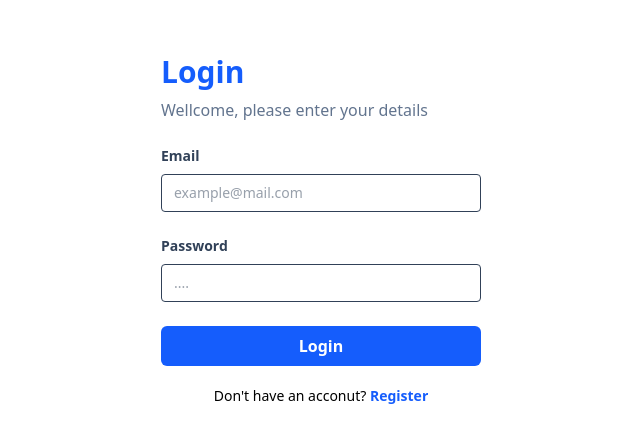
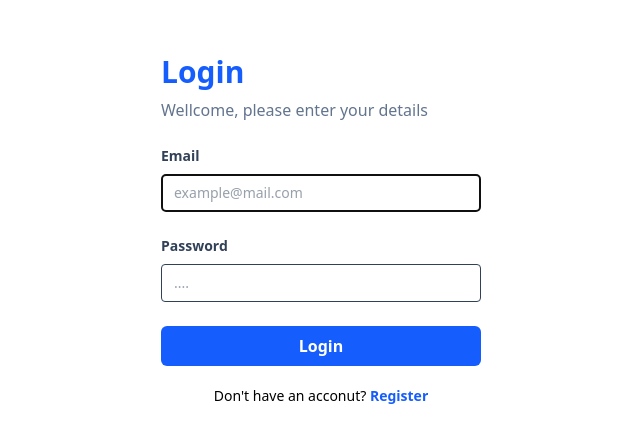
Before and after one commit to andrirynaldi/belajar-react, a React (Vite) app: page /login in a window 1280 px wide. Shown: the part 170-612 px from the top of the page, without its empty margins (319-959 px from the left). Built offline with nearby package versions, Linux system fonts and the light colour scheme.

Commit message:
belajar useRef

```diff
--- a/src/components/Fragments/FormLogin.jsx
+++ b/src/components/Fragments/FormLogin.jsx
@@ -1,3 +1,4 @@
+import { useEffect, useRef } from "react"
 import Button from "../elements/Button"
 import InputForm from "../elements/Input"
 const FormLogin = (props) => {
@@ -9,9 +10,14 @@ const FormLogin = (props) => {
         console.log('login success');
         window.location.href = '/products'
     }
+    const emailRef = useRef(null)
+
+    useEffect(() => {
+        emailRef.current.focus()
+    }, [])
     return (
         <form onSubmit={handleLogin}>
-            <InputForm placeholder='example@mail.com' type='email' name='email' label='Email' htmlFor='email' />
+            <InputForm placeholder='example@mail.com' type='email' name='email' label='Email' htmlFor='email' ref={emailRef} />
             <InputForm placeholder='....' type='password' name='password' label='Password' htmlFor='password' />
             <Button variant="bg-blue-600 w-full" type='submit'>Login</Button>
         </form>
--- a/src/components/elements/Input/Input.jsx
+++ b/src/components/elements/Input/Input.jsx
@@ -1,8 +1,12 @@
-const Input = (props) => {
-    const { placeholder, type, name } = props
-    return (
-        <input type={type} className="text-sm border rounded w-full py-2 px-3 text-slate-700" placeholder={placeholder} name={name} id={name} />
-    )
-}
+import { forwardRef } from "react"
+
+const Input = forwardRef(
+    (props, ref) => {
+        const { placeholder, type, name } = props
+        return (
+            <input type={type} className="text-sm border rounded w-full py-2 px-3 text-slate-700" placeholder={placeholder} name={name} id={name} ref={ref} />
+        )
+    }
+)
 
 export default Input
--- a/src/components/elements/Input/index.jsx
+++ b/src/components/elements/Input/index.jsx
@@ -1,13 +1,16 @@
 import Label from './Label'
 import Input from './Input'
+import { forwardRef } from 'react'
 
-const InputForm = (props) => {
+const InputForm = forwardRef(
+    (props, ref) => {
         const { htmlFor, label, type, name, placeholder } = props
         return (
             <div className="mb-6">
                 <Label htmlFor={htmlFor}>{label}</Label>
-            <Input type={type} placeholder={placeholder} name={name} />
+                <Input type={type} placeholder={placeholder} name={name} ref={ref} />
             </div>
         )
     }
+)
 export default InputForm
```
Lines whose indentation alone changed are shown as unchanged.
